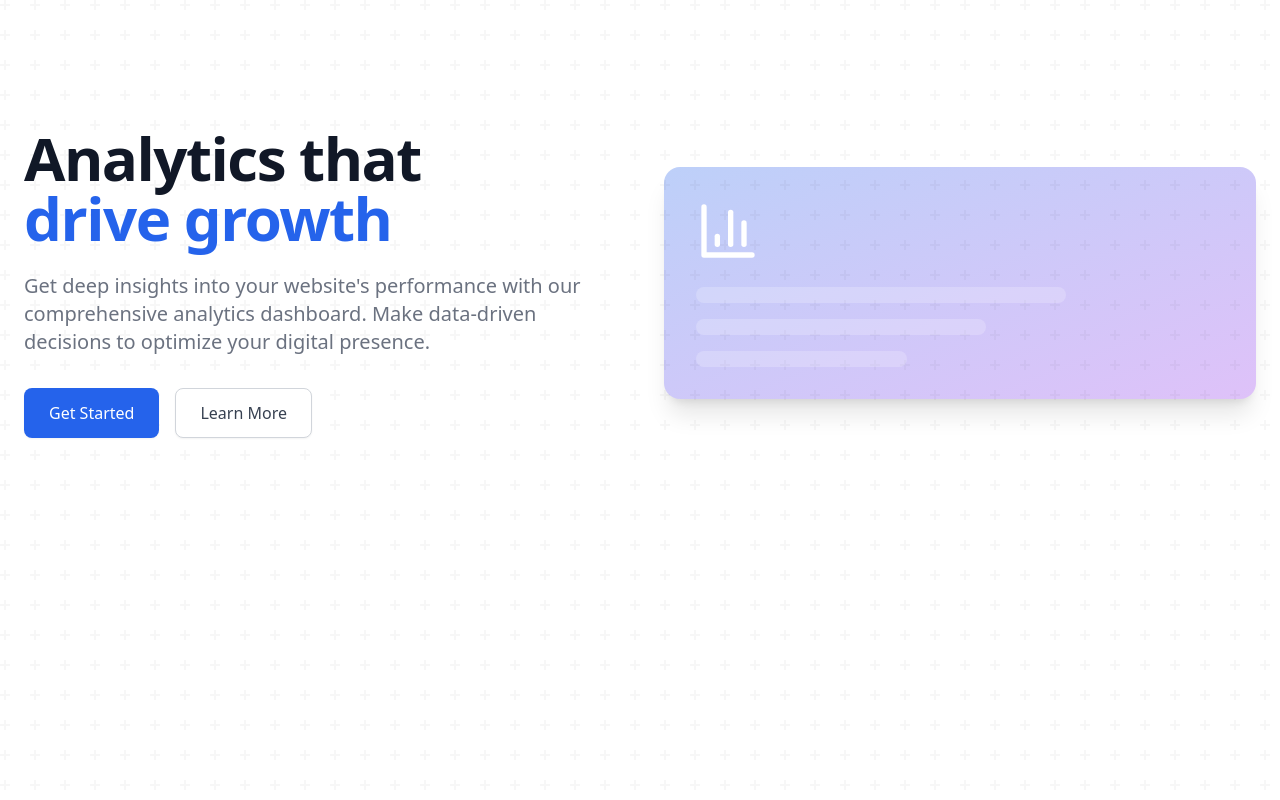
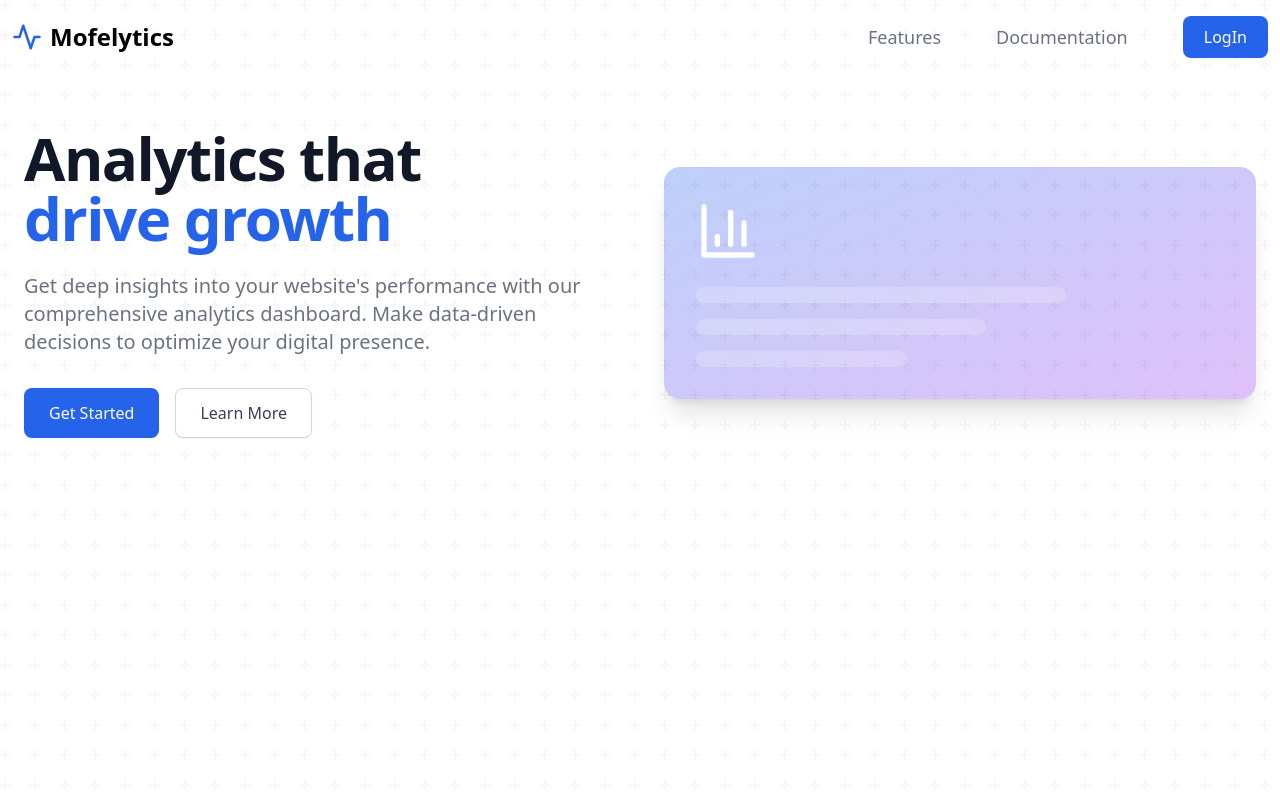
Before and after one commit to Pauleye12/Analytics-Dashboard, a React (Vite) app: page / in a window 1280 px wide. Shown: the top 800 px of the page. Built offline with nearby package versions, Linux system fonts and the light colour scheme.

Commit message:
added nav bar

```diff
--- a/src/HomeSections/Footer.tsx
+++ b/src/HomeSections/Footer.tsx
@@ -2,7 +2,7 @@ import { Github, Twitter, Linkedin } from "lucide-react";
 
 const Footer = () => {
   return (
-    <footer className="border-t border-gray-200 px-5 pb-5 pt-8">
+    <footer className="border-t border-gray-200 px-5 mt-10 pb-5 pt-8">
       <div className="max-w-7xl mx-auto">
         <div className="grid grid-cols-1 md:grid-cols-3 gap-8">
           <div>
--- a/src/HomeSections/Herosection.tsx
+++ b/src/HomeSections/Herosection.tsx
@@ -3,7 +3,7 @@ import { BarChart3 } from "lucide-react";
 import { Link } from "react-router-dom";
 const Herosection = () => {
   return (
-    <div className="lg:min-h-screen h-full bg-gray-50">
+    <div className="lg:min-h-screen pt-6 lg:pt-0 h-full bg-gray-50">
       {/* Hero Section with Pattern Background */}
       <div className="relative bg-white lg:h-screen overflow-hidden">
         <div
--- a/src/LandingPage.tsx
+++ b/src/LandingPage.tsx
@@ -1,3 +1,4 @@
+import Navbar from "./components/Navbar";
 import Features from "./HomeSections/Features";
 import Footer from "./HomeSections/Footer";
 import Herosection from "./HomeSections/Herosection";
@@ -6,6 +7,7 @@ import WhyDiffrent from "./HomeSections/WhyDiffrent";
 const LandingPage = () => {
   return (
     <div className="min-h-screen bg-gray-50">
+      <Navbar />
       <Herosection />
       <Features />
       <WhyDiffrent />
--- /dev/null
+++ b/src/components/Navbar.tsx
@@ -0,0 +1,58 @@
+import { Activity } from "lucide-react";
+import { Link } from "react-router-dom";
+import { useEffect, useState } from "react";
+
+const Navbar = () => {
+  const [isScrolled, setIsScrolled] = useState(false);
+  // const [showDropdown, setShowDropdown] = useState(false);
+
+  useEffect(() => {
+    const handleScroll = () => {
+      if (window.scrollY > 120) {
+        setIsScrolled(true);
+        //   setShowDropdown(false);
+      } else {
+        setIsScrolled(false);
+      }
+    };
+
+    window.addEventListener("scroll", handleScroll);
+    return () => {
+      window.removeEventListener("scroll", handleScroll);
+    };
+  }, []);
+  return (
+    <header
+      className={`fixed z-40 flex items-center justify-center top-0 left-0 w-full bg-transparent px-3  py-4 transition-all ${
+        isScrolled
+          ? "backdrop-blur-md bg-[#ffffffb4] shadow-md pt-4 "
+          : " bg-transparent "
+      } `}
+    >
+      <div className="max-w-[1300px] w-full gap-9 flex justify-between items-center ">
+        <h1 className="flex items-center">
+          {" "}
+          <Activity className="text-blue-600" size={30} />{" "}
+          <span className="text-2xl font-bold ml-2 ">Mofelytics</span>{" "}
+        </h1>
+
+        <div className="flex text-gray-500 font-medium justify-between items-center gap-5 md:max-w-[400px] md:w-full text-lg">
+          <Link className="hidden md:flex " to={"#"}>
+            Features
+          </Link>
+          <Link className="hidden md:flex " to={"#"}>
+            Documentation
+          </Link>
+          <Link
+            className="inline-flex items-center px-5 py-2 border border-transparent text-base font-medium rounded-lg shadow-sm text-white bg-blue-600 hover:bg-blue-700 transition-colors"
+            to={"/dashboard"}
+          >
+            LogIn
+          </Link>
+        </div>
+      </div>
+    </header>
+  );
+};
+
+export default Navbar;
```
